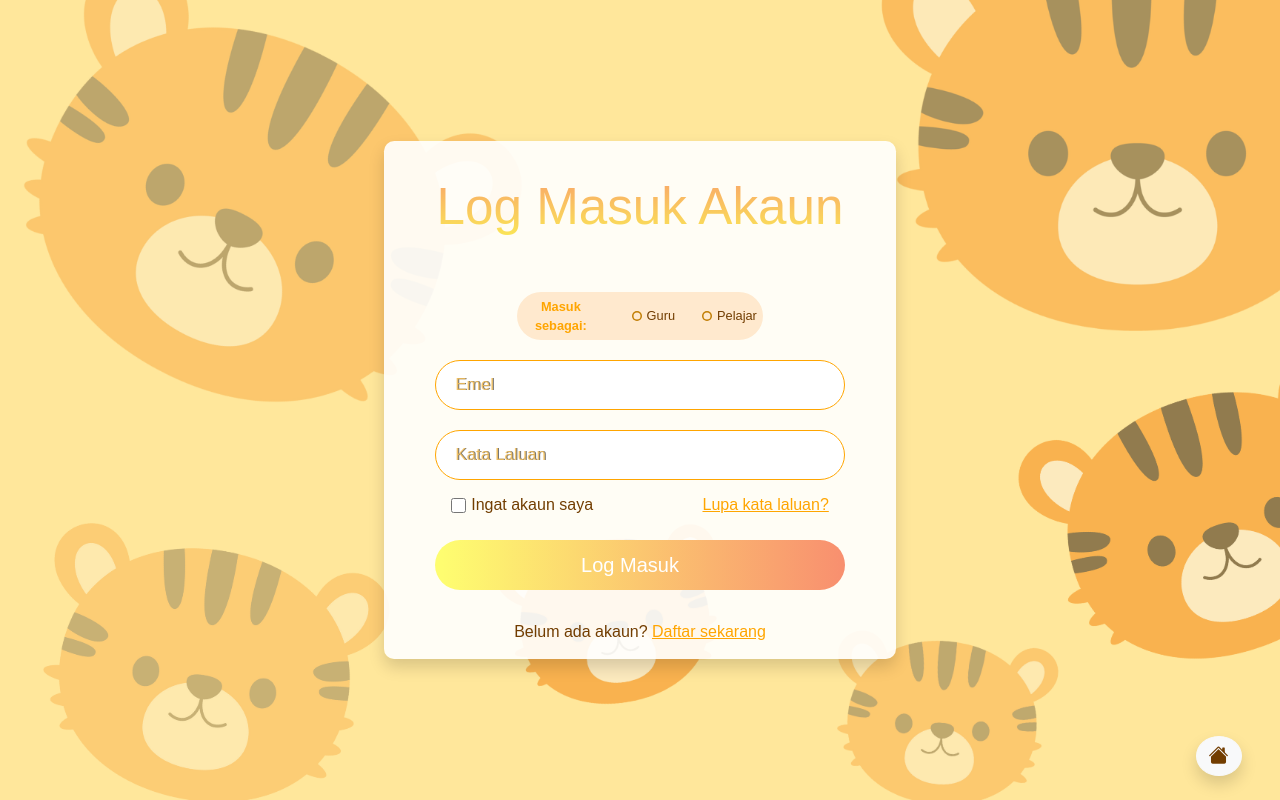
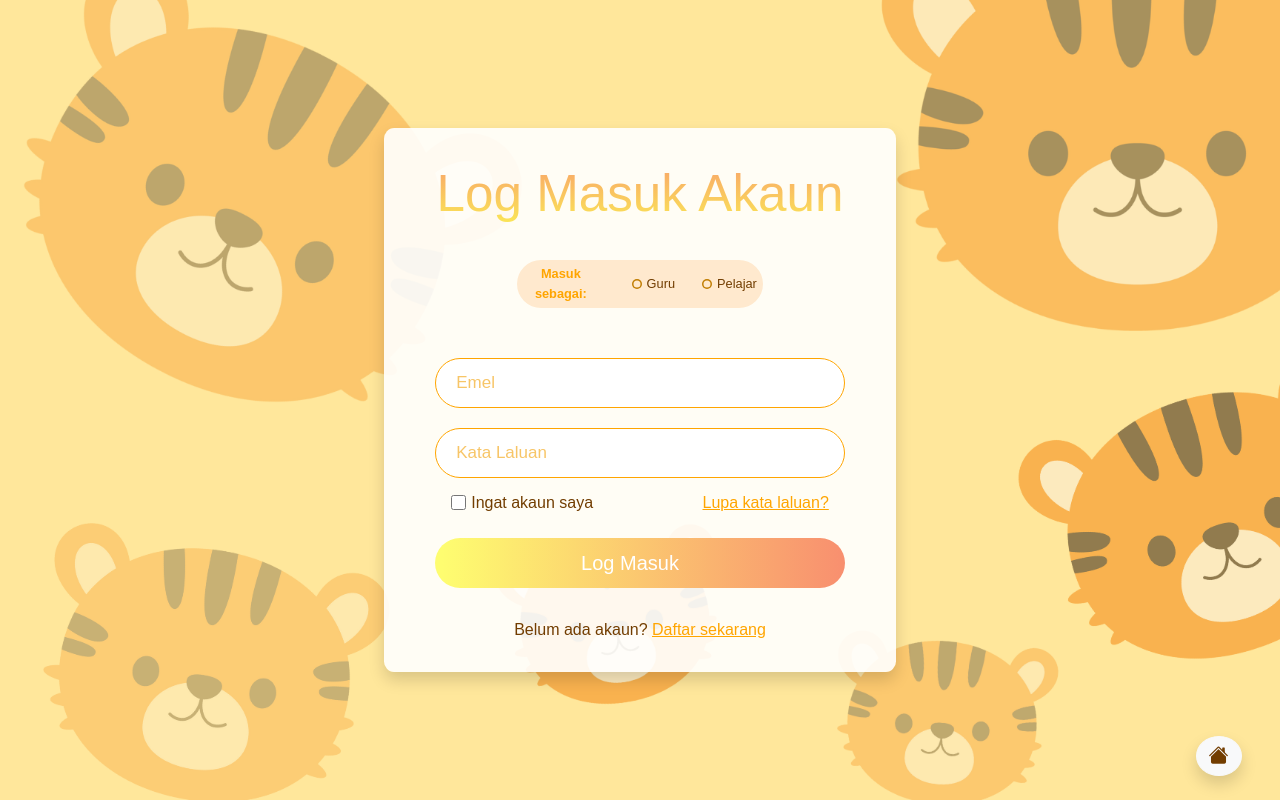
Before and after one commit to karmin88/Tigers, a Flask app: page /login in a window 1280 px wide. Run offline with Flask 3, Linux system fonts and the light colour scheme; some libraries are stand-ins or nearby versions; some web fonts are replaced.

Commit message:
minor style changes

```diff
--- a/static/css/signup-login.css
+++ b/static/css/signup-login.css
@@ -84,7 +84,7 @@ body {
     background-color: #ffe9ce;
     border-radius: 300px;
     margin: auto;
-    margin-top: 20px;
+    margin-bottom: 50px !important;
 }
 
 .radio-btn span {
@@ -113,7 +113,7 @@ body {
 }
 
 .wrapper form .field .btn:hover {
-    color: #723d00   !important;
+    color: #723d00 !important;
     opacity: 80%;
 }
 
@@ -134,6 +134,7 @@ form .field input:valid {
 }
 
 .wrapper form .field label {
+    visibility: hidden;
     position: absolute;
     top: 50%;
     left: 20px;
@@ -145,9 +146,19 @@ form .field input:valid {
     transition: all 0.3s ease;
 }
 
-form .field input:focus ~ label,
-form .field input:valid ~ label {
-    top: 0%;
+::placeholder {
+    visibility: visible;
+    color: rgba(246, 191, 86, 0.9);
+}
+
+form .field input:focus::placeholder {
+    visibility: hidden;
+}
+
+form .field input:focus ~ label {
+    font-weight: bold;
+    visibility: visible;
+    top: 0;
     font-size: 16px;
     color: orange;
     background: #fff;
@@ -226,12 +237,14 @@ form .field input[type="submit"]:active {
 
 form .signup-link {
     color: #723d00;
+    margin-bottom: 15px;
     margin-top: 20px;
     text-align: center;
 }
 
 form .pass-link a,
 form .signup-link a {
+    display: inline;
     color: orange;
 }
 
```
